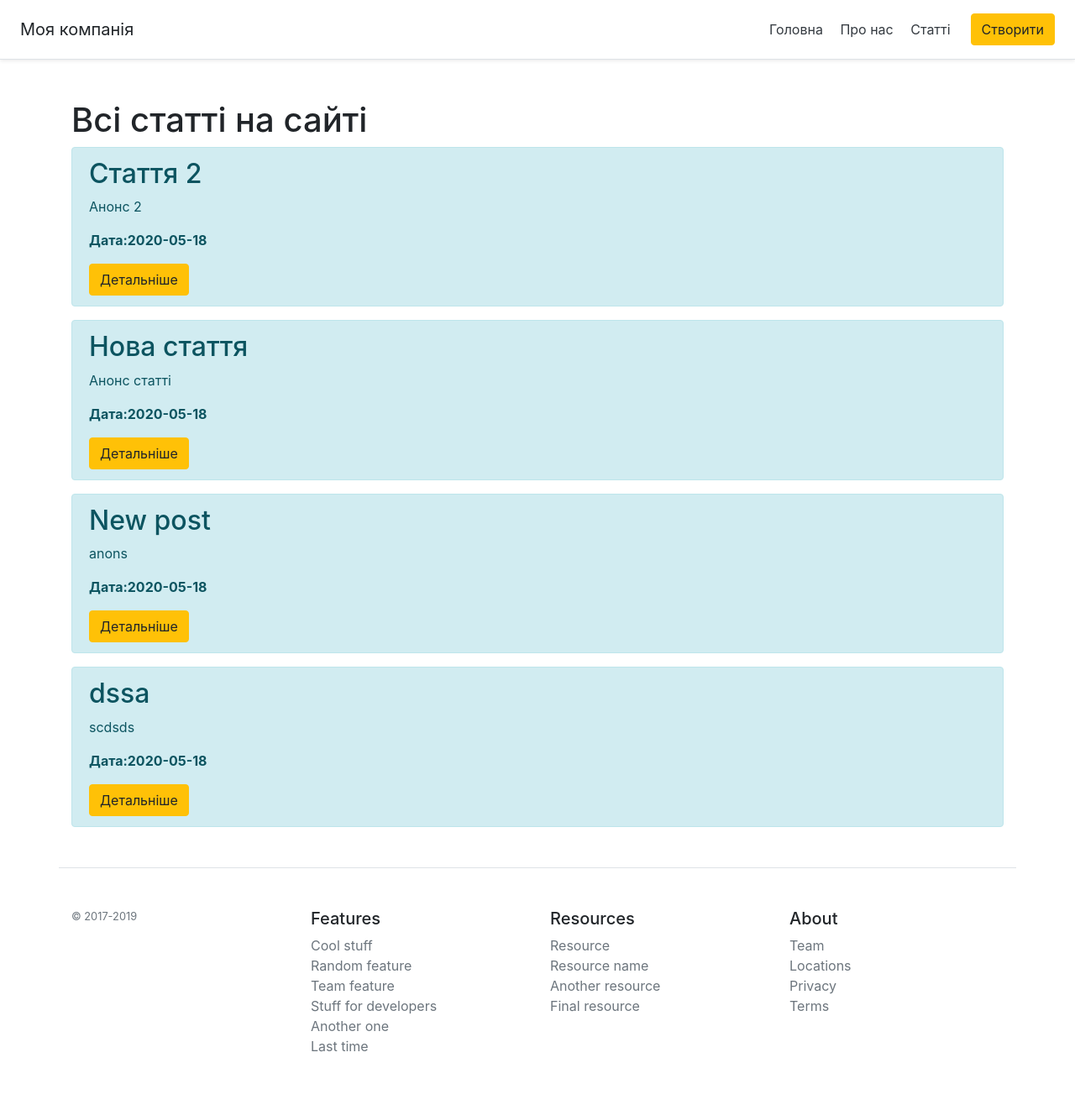
After one commit to Pavlenkovv/Blog, a Flask app: page /posts in a window 1280 px wide. The commit adds this page. Shown: the whole page at 84% size. Run offline with Flask 2, Linux system fonts and the light colour scheme; data comes from the database, SQL or seed files in the repository; both versions use the stored data as it was after the commit; some libraries are stand-ins or nearby versions.

Commit message:
end of lesson four

```diff
--- a/app.py
+++ b/app.py
@@ -30,6 +30,19 @@ def index():
 def about():
     return render_template('about.html')
 
+
+@app.route('/posts')
+def posts():
+    articles = Article.query.order_by(Article.date.desc()).all()
+    return render_template('posts.html', articles=articles)
+
+
+@app.route('/posts/<int:id>')
+def post_detail(id):
+    article = Article.query.get(id)
+    return render_template('post_detail.html', article=article)
+
+
 @app.route('/create-article', methods=['POST', 'GET'])
 def create_article():
     if request.method == 'POST':
@@ -42,7 +55,7 @@ def create_article():
         try:
             db.session.add(article)
             db.session.commit()
-            return redirect('/')
+            return redirect('/posts')
         except:
             return 'При збереженні статті сталася помилка'
     else:
--- a/templates/base.html
+++ b/templates/base.html
@@ -15,6 +15,7 @@
     <nav class="my-2 my-md-0 mr-md-3">
         <a class="p-2 text-dark" href="/">Головна</a>
         <a class="p-2 text-dark" href="/about">Про нас</a>
+        <a class="p-2 text-dark" href="/posts">Статті</a>
     </nav>
     <a class="btn btn-warning" href="/create-article">Створити</a>
 </div>
--- a/templates/create-article.html
+++ b/templates/create-article.html
@@ -7,10 +7,11 @@
 {% block body %}
 <div class="container">
     <h1>Додавання нової статті</h1>
-    <form method="post"></form>
+    <form method="post">
         <input type="text" name="title" id="title" class="form-control" placeholder="Напишіть назву"><br>
         <textarea name="intro" id="intro" class="form-control" placeholder="Додайте анонс"></textarea><br>
         <textarea name="text" id="text" class="form-control" placeholder="Також додайте основний текст"></textarea><br>
         <input type="submit" class="btn btn-success" value="Відправити">
+    </form>
 </div>
 {% endblock %}
--- /dev/null
+++ b/templates/posts.html
@@ -0,0 +1,20 @@
+{% extends 'base.html' %}
+
+{% block title %}
+Всі статті на сайті
+{% endblock %}
+
+{% block body %}
+<div class="container mt-5">
+    <h1>Всі статті на сайті</h1>
+
+    {% for el in articles %}
+    <div class="alert alert-info">
+        <h2>{{ el.title }}</h2>
+        <p>{{ el.intro }}</p>
+        <p><b>Дата:{{ el.date.date() }}</b></p>
+        <a href="/posts/{{ el.id }}" class="btn btn-warning">Детальніше</a>
+    </div>
+    {% endfor %}
+</div>
+{% endblock %}
```
Also changed, not shown: templates/post_detail.html (added, +17 -0 lines), blog.db.
